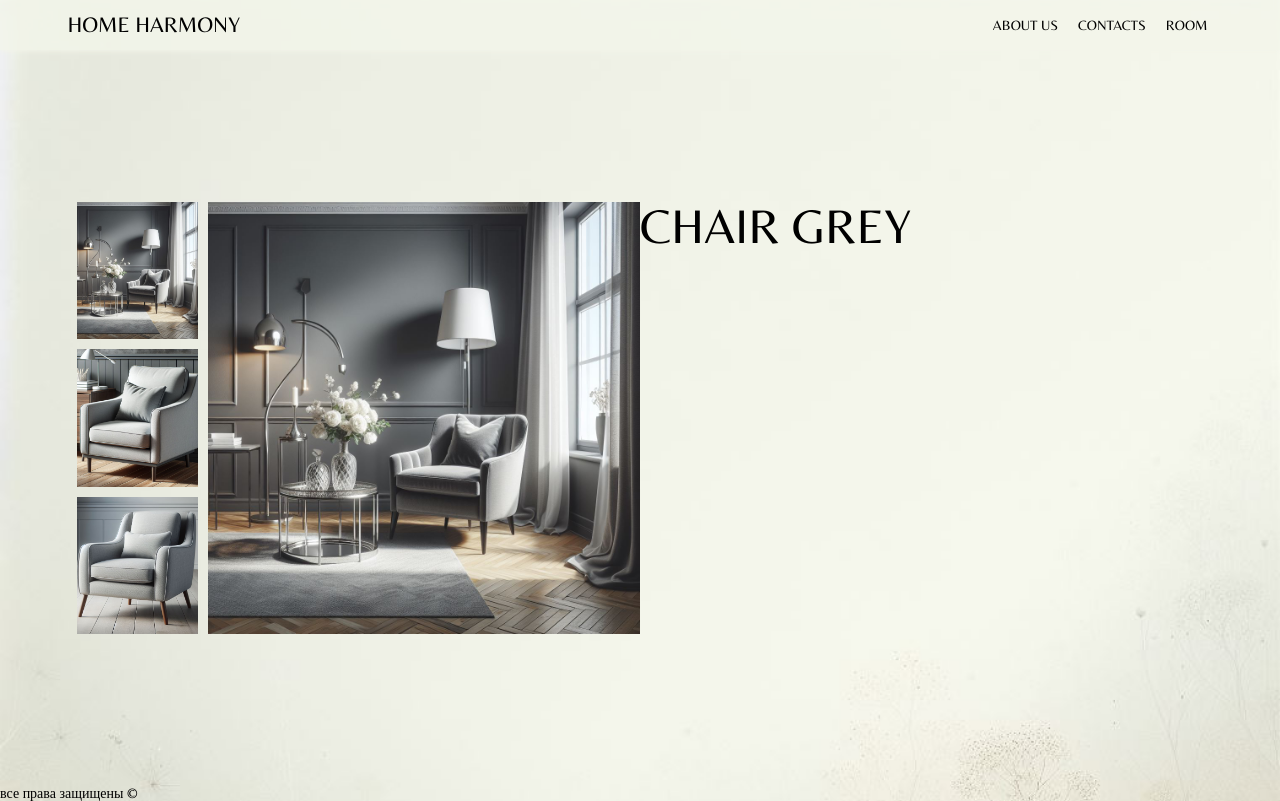
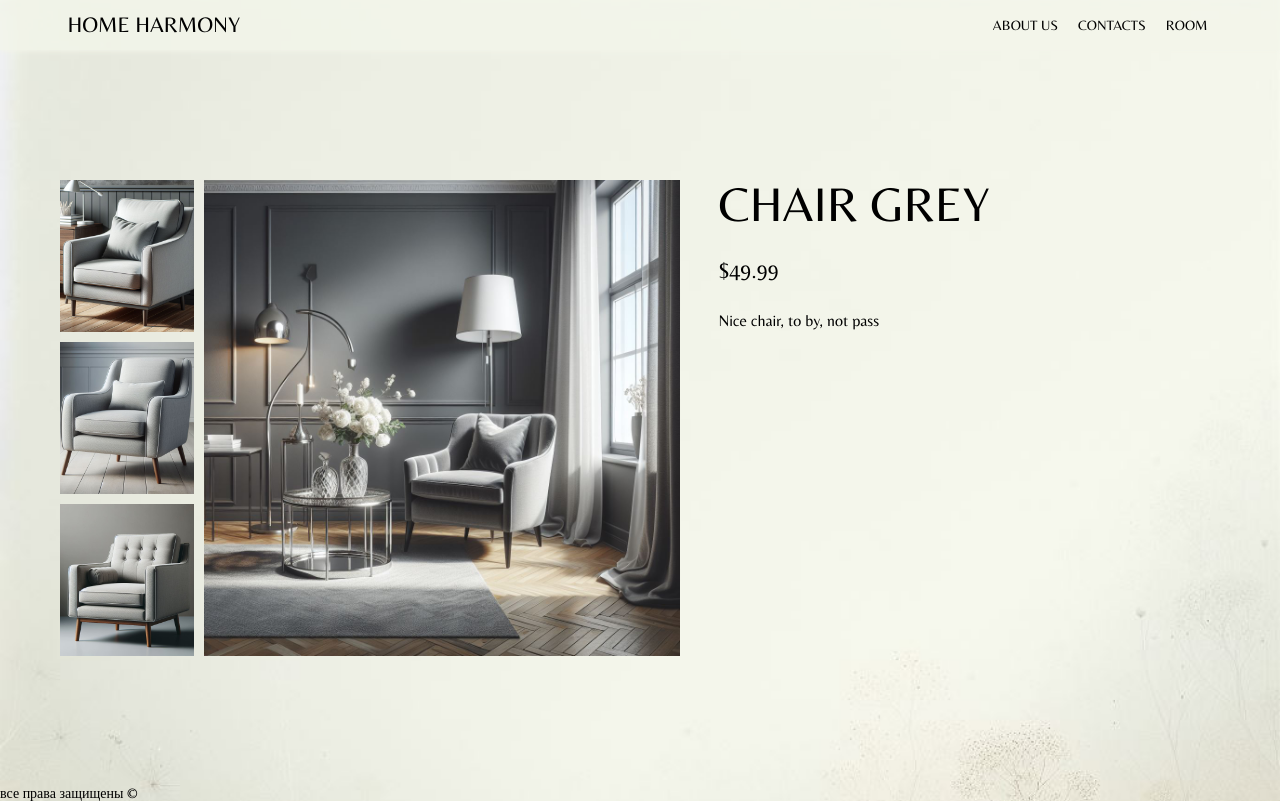
Before and after one commit to NikolaYK2/home-harmony, a React (Vite) app: page /item/1 in a window 1280 px wide. Built offline with nearby package versions, Linux system fonts and the light colour scheme.

Commit message:
style(DetailItem): add style describe

```diff
--- a/src/assets/styles/_fonts.scss
+++ b/src/assets/styles/_fonts.scss
@@ -1,7 +1,7 @@
 :root{
   --font-family-belleza: 'Belleza';
   // font sizes
-  --font-size-16: 1rem;
+  --font-size-16: 1.14rem;
   --font-size-25: 1.5625rem;
   --font-size-46: 2.875rem;
   --font-size-56: 3.5rem;
--- a/src/assets/styles/_styleGlobal.scss
+++ b/src/assets/styles/_styleGlobal.scss
@@ -7,7 +7,7 @@
     justify-content: space-between;
     align-items: center;
     margin: 0 auto;
-    padding: 0 5.271%;
+    padding:0 min(5.271%, 50px);
   }
 
 }
--- a/src/comon/components/H2/H2.module.scss
+++ b/src/comon/components/H2/H2.module.scss
@@ -1,4 +1,6 @@
 .containH2 h2{
-  font-size: var(--font-size-56);
   text-transform: uppercase;
 }
+.large{
+  font-size: clamp(var(--font-size-25),5vw,var(--font-size-56));
+}
--- a/src/comon/components/H2/H2.tsx
+++ b/src/comon/components/H2/H2.tsx
@@ -1,12 +1,14 @@
 import s from './H2.module.scss'
 
 type Props = {
-  title: string | undefined
+  title: string | undefined,
+  variantSize?: 'large' | 'medium'
 }
-export const H2 = ({title}: Props) => {
+export const H2 = ({title, variantSize = 'medium'}: Props) => {
+
   return (
     <div className={s.containH2}>
-      <h2>{title}</h2>
+      <h2 className={`${s[variantSize]}`}>{title}</h2>
     </div>
   );
 };
--- a/src/features/1-header/ui/Header.module.css
+++ b/src/features/1-header/ui/Header.module.css
@@ -5,7 +5,7 @@
   justify-content: space-between;
   align-items: center;
   margin: 0 auto;
-  padding: 0 5.271%;
+  padding: 0 min(5.271%, 50px);
 }
 
 .header {
--- a/src/features/2-main/products/ui/Item.tsx
+++ b/src/features/2-main/products/ui/Item.tsx
@@ -29,9 +29,9 @@ const dispatch = useAppDispatch();
 
       <div className={s.data}>
         <div>
-          <a href={''}>
+          <Link to={`/item/${items.id}`}>
             {items.title}
-          </a>
+          </Link>
           <p>
             ${items.price}
           </p>
--- a/src/features/2-main/products/ui/detailItem/DetailItem.module.scss
+++ b/src/features/2-main/products/ui/detailItem/DetailItem.module.scss
@@ -8,7 +8,7 @@
 
 
   .images {
-    flex: 1 1 50%;
+    flex: 1 0 50%;
 
     display: flex;
     justify-content: space-between;
@@ -16,17 +16,18 @@
     max-height: 630px;
     flex-wrap: wrap-reverse;
 
-    .s1 {
-      flex: 1 1 7%;
+    >div:first-child {
+      flex: 1 0 7%;
       display: flex;
       flex-direction: column;
       justify-content: space-between;
       margin: -5px 0;
 
-      @media (max-width: 290px) {
+      @media (max-width: 725px) {
         flex-direction: row;
         justify-content: space-between;
         width: 100%;
+        //height: 100%;
         margin: 0;
       }
     }
@@ -34,18 +35,19 @@
     .img {
       flex: 1 1 100%;
       //max-width: 150px;
-      //width: 100%;
-      //height: 100%;
+      width: 100%;
+      height: 100%;
       padding: 5px 10px;
 
       > img {
+        min-width: 30px;
         width: 100%;
         height: 100%;
         object-fit: cover;
       }
     }
 
-    .s {
+    >div:last-child {
       flex: 1 1 58%;
       display: flex;
       min-width: 200px;
@@ -60,7 +62,19 @@
   }
 
   .describe {
+    flex: 1 1 40%;
     display: flex;
-    flex: 1 1 50%;
+    flex-direction: column;
+    margin: 0 0 0 3.3%;
+    > p {
+      &:nth-child(2) {
+        margin: 6% 0;
+        font-size: clamp(var(--font-size-16), 5vw, var(--font-size-25));
+      }
+
+      &:nth-child(3) {
+        font-size: var(--font-size-16);
+      }
+    }
   }
 }
--- a/src/features/2-main/products/ui/detailItem/DetailItem.tsx
+++ b/src/features/2-main/products/ui/detailItem/DetailItem.tsx
@@ -1,16 +1,15 @@
 import {H2} from "@/comon/components/H2/H2.tsx";
 import {useParams} from "react-router-dom";
+import {itemSelectAutomatized} from "@/features/2-main/products/model/itemsSelectors.ts";
 import {useAppSelector} from "@/app/lib/hooks.ts";
-import {itemSelectAutomatized} from "@/features/2-main/products/model/itemsSelectors.ts";
 import s from './DetailItem.module.scss'
 
 export const DetailItem = () => {
 
   const {id} = useParams<'id'>()
 
-  if (id === undefined) return <div>Error: not products</div>
+  const item = useAppSelector((state) => itemSelectAutomatized(state, Number(id)))
 
-  const item = useAppSelector((state) => itemSelectAutomatized(state, +id))
 
   return (
     <div className={'appContainer'}>
@@ -18,20 +17,22 @@ export const DetailItem = () => {
       <div className={s.item}>
 
         <div className={s.images}>
-          <div className={s.s1}>
-            {item?.img.slice(0, -1).map((img) =>
-              <div className={s.img}>
+          <div>
+            {item?.img.slice(1).map((img) =>
+              <div key={img} className={s.img}>
                 <img src={img} alt="img"/>
               </div>)}
           </div>
 
-          <div className={s.s}>
+          <div>
             <img src={item?.img[0]} alt="img"/>
           </div>
         </div>
 
         <div className={s.describe}>
-          <H2 title={item?.title}/>
+          <H2 title={item?.title} variantSize={'large'}/>
+          <p>${item?.price}</p>
+          <p>{item?.description}</p>
         </div>
       </div>
 
```
Also changed, not shown: package.json (+6 -1 lines), 1 other file (tests, documents, lock files or other folders).
